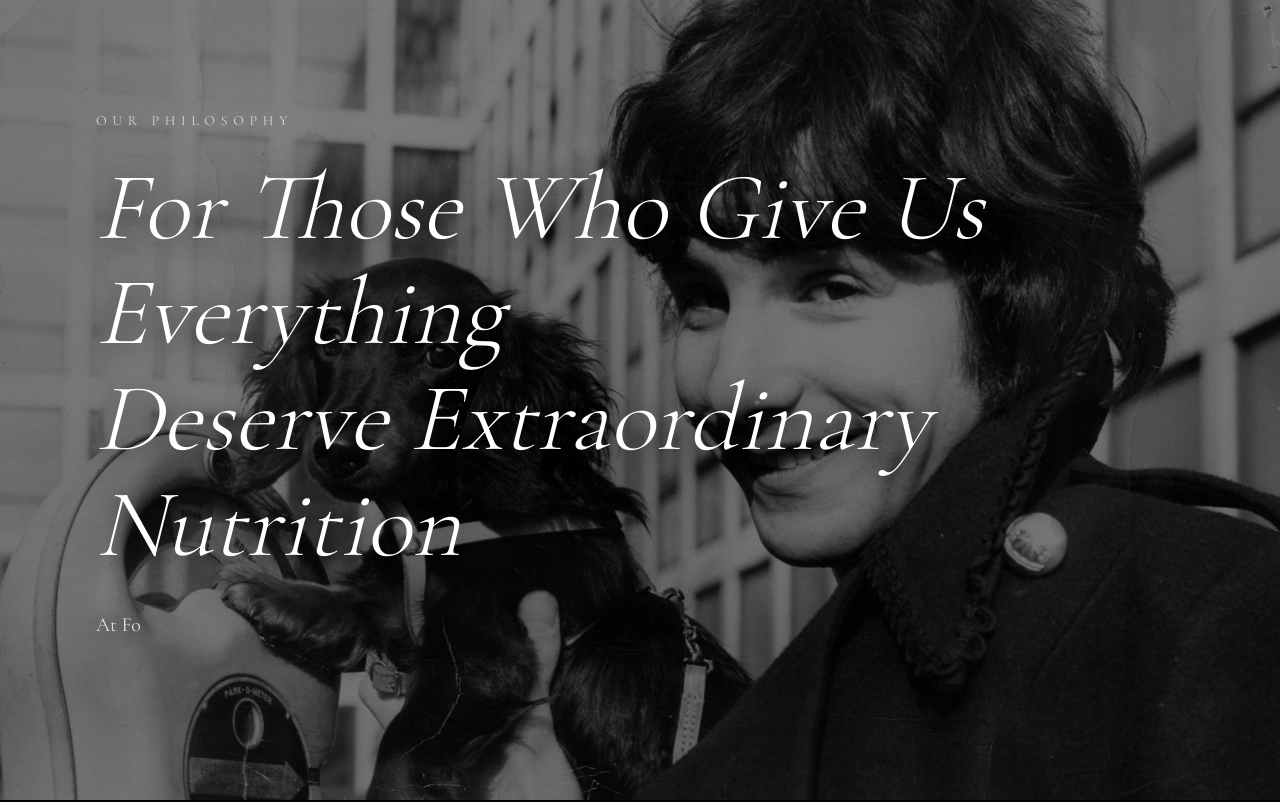
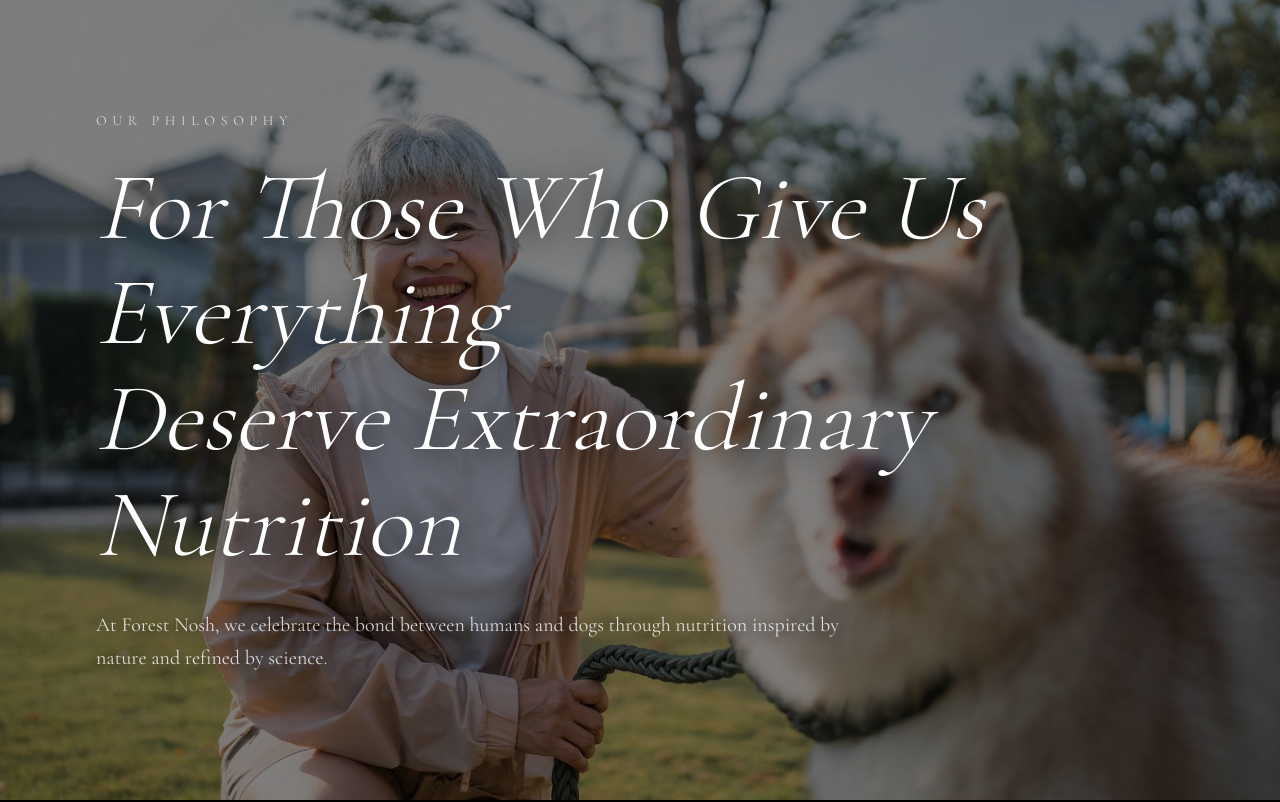
Before and after one commit to ForestNosh/forestnosh-git, a Next.js app: page /experience in a window 1280 px wide. Shown: the top 802 px of the page. Built offline with nearby package versions, Linux system fonts and the light colour scheme.

Commit message:
Update homepage design

```diff
--- a/app/components/HeroDesktop.tsx
+++ b/app/components/HeroDesktop.tsx
@@ -11,7 +11,7 @@ const dogImages = [
   "/images/n5.jpeg",
 ];
 
-const SLIDE_DURATION = 6000;
+const SLIDE_DURATION = 7000;
 
 export default function HeroDesktop() {
   const [currentImage, setCurrentImage] = useState(0);
@@ -87,7 +87,7 @@ export default function HeroDesktop() {
               sequence={[
                 "At Forest Nosh, we celebrate the bond between humans and dogs through nutrition inspired by nature and refined by science.",
               ]}
-              speed={60}
+              speed={150}
               cursor={true}
               repeat={0}
             />
--- a/app/components/HeroMobile.tsx
+++ b/app/components/HeroMobile.tsx
@@ -63,7 +63,7 @@ export default function HeroMobile() {
           <TypeAnimation
             key={typingKey}
             sequence={[text]}
-            speed={70}
+            speed={55}
             cursor={true}
             repeat={0}
           />
```
